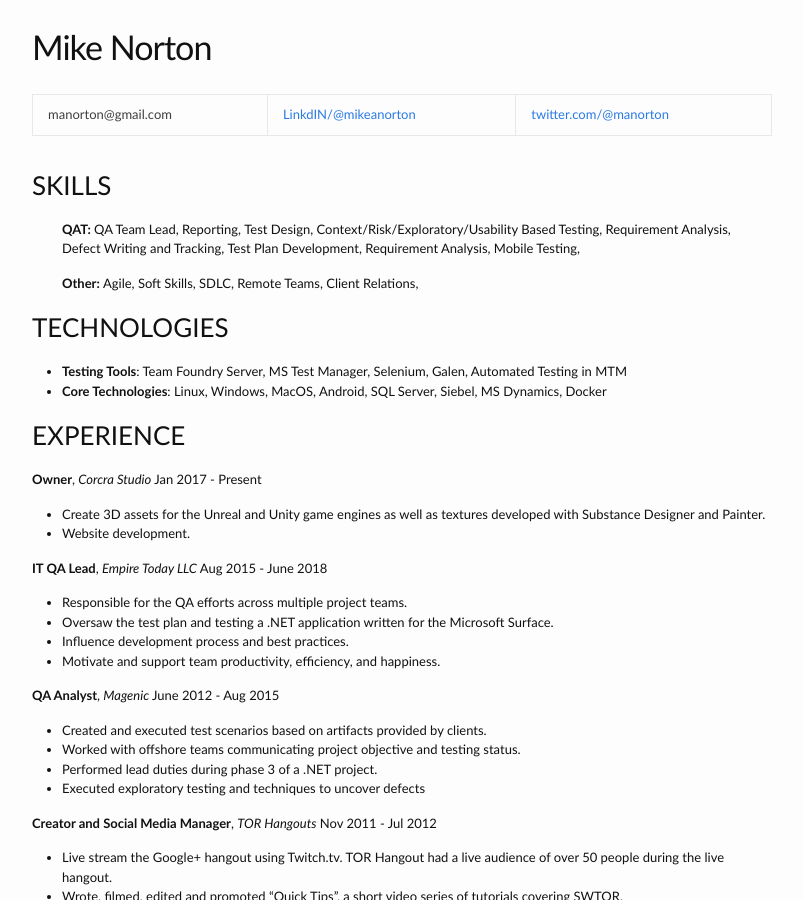
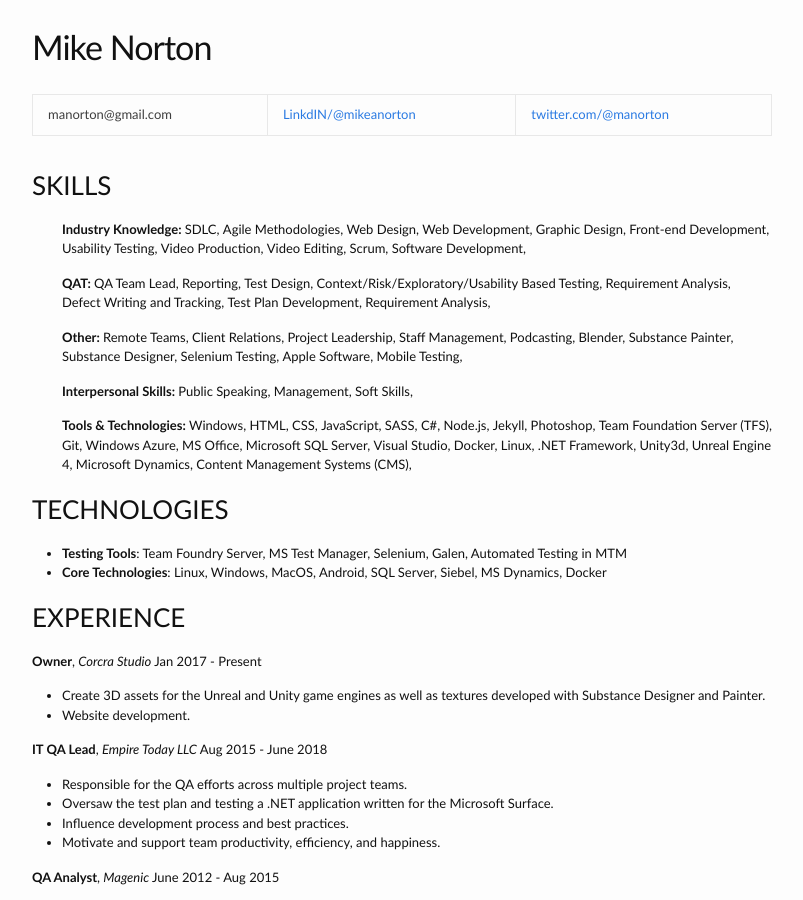
Before and after one commit to NoobTaco/mike-norton-resume, a Jekyll site: the page built from resume.md, in a window 1280 px wide and 900 px high. Shown: the whole window, without its empty margins (238-1041 px from the left). Built offline with Jekyll 4.4.1, drawn with Linux system fonts in a browser that asks for light colours.

Commit message:
Added all catagories of skills

```diff
--- a/_data/skills.yml
+++ b/_data/skills.yml
@@ -25,23 +25,155 @@
 - title: QAT
   content: 'Requirement Analysis'
 
-- title: QAT
-  content: 'Mobile Testing'
 
 #####################
 # Other Skills
 #####################
-- title: Other
-  content: 'Agile'
-
-- title: Other
-  content: 'Soft Skills'
-
-- title: Other
-  content: 'SDLC'
 
 - title: Other
   content: 'Remote Teams'
 
 - title: Other
   content: 'Client Relations'
+
+- title: Other
+  content: 'Project Leadership'
+
+- title: Other
+  content: 'Staff Management'
+
+- title: Other
+  content: 'Podcasting'
+
+- title: Other
+  content: Blender
+
+- title: Other
+  content: Substance Painter
+
+- title: Other
+  content: Substance Designer
+
+- title: Other
+  content: Selenium Testing
+
+- title: Other
+  content: Apple Software
+
+- title: Other
+  content: Mobile Testing
+
+
+
+
+- title: Interpersonal Skills
+  content: Public Speaking
+
+- title: Interpersonal Skills
+  content: Management
+
+- title: Interpersonal Skills
+  content: Soft Skills
+
+
+
+- title: Tools and Technologies
+  content: Windows
+
+- title: Tools and Technologies
+  content: HTML
+
+- title: Tools and Technologies
+  content: CSS
+
+- title: Tools and Technologies
+  content: JavaScript
+
+- title: Tools and Technologies
+  content: SASS
+
+- title: Tools and Technologies
+  content: C#
+
+- title: Tools and Technologies
+  content: Node.js
+
+- title: Tools and Technologies
+  content: Jekyll
+
+- title: Tools and Technologies
+  content: Photoshop
+
+- title: Tools and Technologies
+  content: Team Foundation Server (TFS)
+
+- title: Tools and Technologies
+  content: Git
+
+- title: Tools and Technologies
+  content: Windows Azure
+
+- title: Tools and Technologies
+  content: MS Office
+
+- title: Tools and Technologies
+  content: Microsoft SQL Server
+
+- title: Tools and Technologies
+  content: Visual Studio
+
+- title: Tools and Technologies
+  content: Docker
+
+- title: Tools and Technologies
+  content: Linux
+
+- title: Tools and Technologies
+  content: .NET Framework
+
+- title: Tools and Technologies
+  content: Unity3d
+
+- title: Tools and Technologies
+  content: Unreal Engine 4
+
+- title: Tools and Technologies
+  content: Microsoft Dynamics
+
+- title: Tools and Technologies
+  content: Content Management Systems (CMS)
+
+
+
+- title: Industry Knowledge
+  content: SDLC
+
+- title: Industry Knowledge
+  content: Agile Methodologies
+
+- title: Industry Knowledge
+  content: Web Design
+
+- title: Industry Knowledge
+  content: Web Development
+
+- title: Industry Knowledge
+  content: Graphic Design
+
+- title: Industry Knowledge
+  content: Front-end Development
+
+- title: Industry Knowledge
+  content: Usability Testing
+
+- title: Industry Knowledge
+  content: Video Production
+
+- title: Industry Knowledge
+  content: Video Editing
+
+- title: Industry Knowledge
+  content: Scrum
+
+- title: Industry Knowledge
+  content: Software Development
--- a/_includes/skills.html
+++ b/_includes/skills.html
@@ -1,7 +1,21 @@
+<!-- Industry Knowledge  Skills -->
+<div class="table">
+        <ul id="horizontal-list">
+            <li>
+                <strong>Industry Knowledge: </strong>
+            </li>
+            {% assign skillslist = site.data.skills | where: "title", "Industry Knowledge" %} {% for skills in skillslist %}
+            <li>{{skills.content}}, </li>
+            {% endfor %}
+        </ul>
+    </div>
+
 <!-- QAT Skills -->
 <div class="table">
     <ul id="horizontal-list">
-        <li><strong>QAT: </strong> </li>
+        <li>
+            <strong>QAT: </strong>
+        </li>
         {% assign skillslist = site.data.skills | where: "title", "QAT" %} {% for skills in skillslist %}
         <li>{{skills.content}}, </li>
         {% endfor %}
@@ -11,9 +25,35 @@
 <!-- Other Skills -->
 <div class="table">
     <ul id="horizontal-list">
-            <li><strong>Other: </strong> </li>
+        <li>
+            <strong>Other: </strong>
+        </li>
         {% assign skillslist = site.data.skills | where: "title", "Other" %} {% for skills in skillslist %}
         <li>{{skills.content}}, </li>
         {% endfor %}
     </ul>
 </div>
+
+<!-- Interpersonal Skills -->
+<div class="table">
+    <ul id="horizontal-list">
+        <li>
+            <strong>Interpersonal Skills: </strong>
+        </li>
+        {% assign skillslist = site.data.skills | where: "title", "Interpersonal Skills" %} {% for skills in skillslist %}
+        <li>{{skills.content}}, </li>
+        {% endfor %}
+    </ul>
+</div>
+
+<!-- Tools & Technologies Skills -->
+<div class="table">
+    <ul id="horizontal-list">
+        <li>
+            <strong>Tools & Technologies: </strong>
+        </li>
+        {% assign skillslist = site.data.skills | where: "title", "Tools and Technologies" %} {% for skills in skillslist %}
+        <li>{{skills.content}}, </li>
+        {% endfor %}
+    </ul>
+</div>
```
Lines whose indentation alone changed are shown as unchanged.
